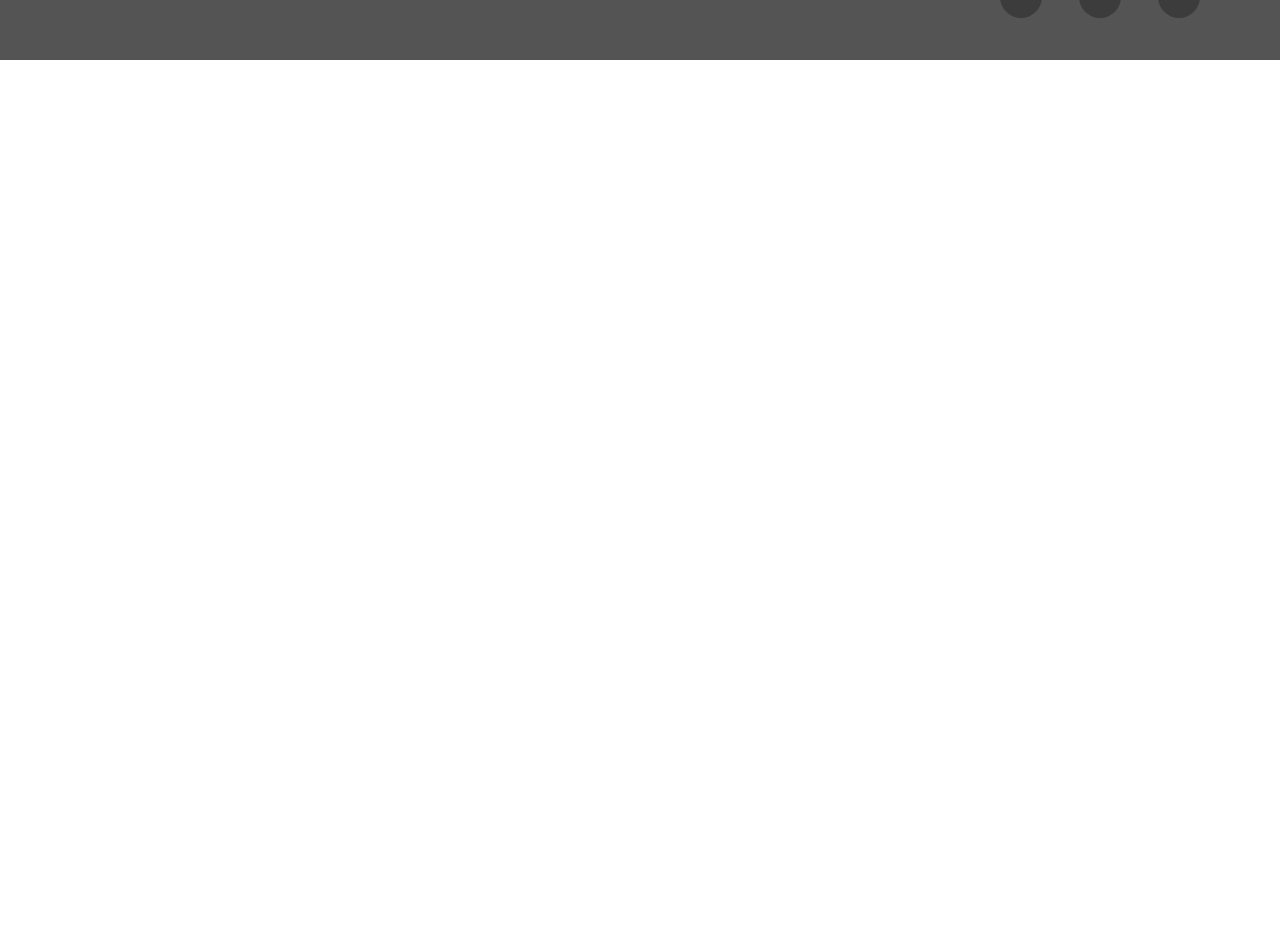
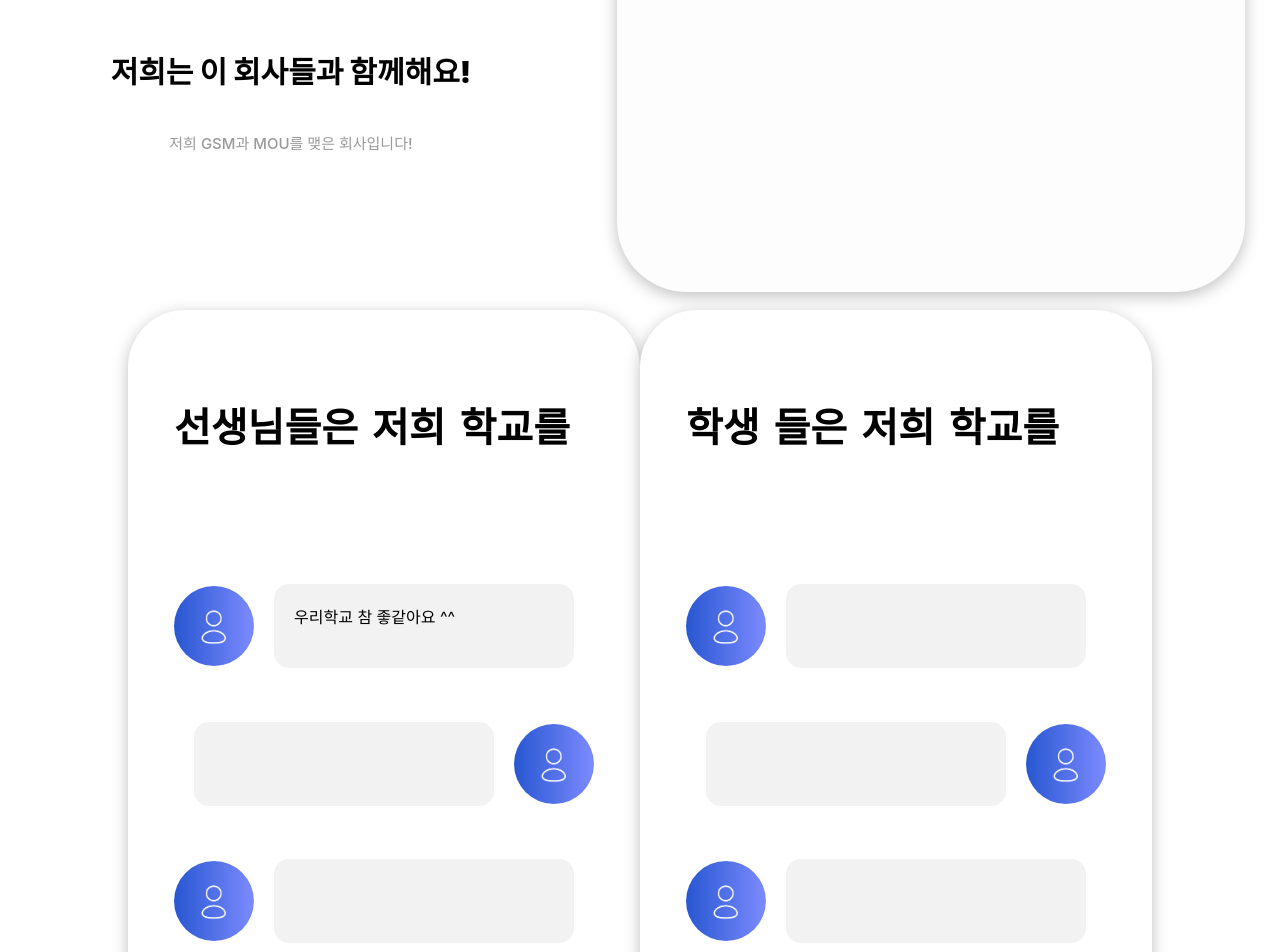
Before and after one commit to Cinabro-GSM/WIG-Client, a Next.js app: page / in a window 1280 px wide. Shown: the part 940-1892 px from the top of the page. Before the commit the page ends 1000 px from the top, so only its background shows below. Built offline with nearby package versions, Linux system fonts and the light colour scheme.

Commit message:
Add Main

```diff
--- a/pages/index.tsx
+++ b/pages/index.tsx
@@ -1,5 +1,7 @@
 import type { NextPage } from 'next'
 import styled from "styled-components";
+import MouList from '../src/components/MouList';
+import OpinionList from '../src/components/OpinionList';
 
 const Main = styled.div`
 	display: flex;
@@ -10,10 +12,34 @@ const Main = styled.div`
   background-color: #C4C4C4;
 `;
 
+const Mou = styled.div`
+  display: flex;
+  justify-content: center;
+  align-items: center;
+  width: 100%;
+  height: 60vh;
+  background-color: #FFFFFF;
+`;
+
+const Opinion = styled.div`
+  display: flex;
+  justify-content: center;
+  align-items: center;
+  width: 100%;
+  height: 80vh;
+  background-color: #FFFFFF;
+`;
+
 const Home: NextPage = () => {
   return (
     <>
       <Main>styled components 적용완료</Main>
+      <Mou>
+        <MouList />
+      </Mou>
+      <Opinion>
+        <OpinionList/>
+      </Opinion>
     </>
   )
 }
--- /dev/null
+++ b/src/components/MouList.tsx
@@ -0,0 +1,75 @@
+import styled from "styled-components";
+
+const MouWrapper = styled.div`
+  display: flex;
+  justify-content: center;
+  align-items: center;
+  width: 100%;
+  height: 60vh;
+`;
+
+const TextWrapper = styled.div`
+  display: flex;
+  justify-content: center;
+  align-items: center;
+  flex-direction: column;
+  width: 50%;
+  height: 100%;
+  text-align: center;
+`;
+
+const Text1 = styled.div`
+  width: 100%;
+  display: block;
+  font-weight: 900;
+  font-size: 30px;
+`;
+
+const Text2 = styled.div`
+  width: 100%;
+  display: block;
+  font-weight: 500;
+  font-size: 15px;
+  color: #999999;
+  margin-top: 5vh;
+`;
+
+const ListWrapper = styled.div`
+    width: 60%;
+    height: 100%;
+    display: flex;
+    justify-content: center;
+    align-items: center;
+
+`;
+
+const Lists = styled.div`
+  display: flex;
+  justify-content: center;
+  align-items: center;
+  width: 90%;
+  height: 80%;
+  background: #FDFDFD;
+  box-shadow: 0px 4px 16px rgba(0, 0, 0, 0.25);
+  border-radius: 70px;
+`;
+
+export const MouList = () => {
+  return (
+    <>
+      <MouWrapper>
+        <TextWrapper>
+            <Text1>저희는 이 회사들과 함께해요!</Text1>
+            <Text2>저희 GSM과 MOU를 맺은 회사입니다!</Text2>
+        </TextWrapper>
+        <ListWrapper>
+          <Lists>
+
+          </Lists>
+        </ListWrapper>
+      </MouWrapper>
+    </>
+  )
+}
+
+export default MouList
--- /dev/null
+++ b/src/components/OpinionList.tsx
@@ -0,0 +1,141 @@
+import styled from "styled-components";
+
+const OpinionWrapper = styled.div`
+  display: flex;
+  justify-content: space-around;
+  align-items: center;
+  width: 80%;
+  height: 80vh;
+`;
+
+const Teacheropinion = styled.div`
+  display: grid;
+  justify-content: center;
+  align-items: center;
+  margin: 0 auto;
+  width: 700px;
+  height: 700px;
+  background: #FFFFFF;
+  box-shadow: 0px 4px 16px rgba(0, 0, 0, 0.25);
+  border-radius: 57px;
+`;
+
+const Studentopinion = styled.div`
+  display: grid;
+  justify-content: center;
+  align-items: center;
+  margin: 0 auto;
+  width: 700px;
+  height: 700px;
+  background: #FFFFFF;
+  box-shadow: 0px 4px 16px rgba(0, 0, 0, 0.25);
+  border-radius: 57px;
+`;
+
+const Text = styled.div`
+  display: flex;
+  justify-content: left;
+  align-items: center;
+  font-weight: 900;
+  font-size: 40px;
+  word-spacing: 6px;
+  margin-bottom: -10vh;
+
+`;
+
+const OpinionListWrapper = styled.div`
+  display: grid;
+  justify-content: center;
+  align-items: center;
+  width: 100%;
+  height: 100%;
+  /* margin-left: 5vh; */
+`;
+
+const ListWrapper = styled.div`
+  display: grid;
+  justify-content: center;
+  align-items: center;
+  margin: 0 auto;
+  width: 100%;
+  height: 100%;
+  margin-bottom: 10vh;
+`;
+
+const Lists = styled.div`
+  display: flex;
+  justify-content: center;
+  align-items: center;
+  width: 100%;
+  height: 10vh;
+`;
+
+const Dot = styled.div`
+  display: flex;
+  justify-content: center;
+  align-items: center;
+  width: 80px;
+  height: 80px;
+  background: linear-gradient(90deg, #2757D1 0%, #7D8AFF 100%);
+  border-radius: 100%;
+  margin: 0 auto;
+`;
+
+const Profile = styled.img`
+  width: 40px;
+  height: 40px;
+`;
+
+const Opinions = styled.div`
+  width: 35vh;
+  height: 80%;
+  background-color: #F2F2F2;
+  border-radius: 15px;
+  margin: 0 20px 0 20px;
+  padding: 20px 0 0 20px;
+`;
+
+export const OpinionList = () => {
+  return (
+    <>
+      <OpinionWrapper>
+        <Teacheropinion>
+          <OpinionListWrapper>
+            <Text>선생님들은 저희 학교를</Text>
+            <ListWrapper>
+              <Lists/>
+              <Lists>
+                <Dot><Profile src="/image/Profile.png"/></Dot><Opinions>우리학교 참 좋같아요 ^^</Opinions>
+              </Lists>
+              <Lists className="two">
+                <Opinions/><Dot><Profile src="/image/Profile.png"/></Dot>
+              </Lists>
+              <Lists>
+                <Dot><Profile src="/image/Profile.png"/></Dot><Opinions/>
+              </Lists>
+            </ListWrapper>
+          </OpinionListWrapper>
+        </Teacheropinion>
+        <Studentopinion>
+          <OpinionListWrapper>
+            <Text>학생 들은 저희 학교를</Text>
+            <ListWrapper>
+              <Lists/>
+              <Lists>
+                <Dot><Profile src="/image/Profile.png"/></Dot><Opinions/>
+              </Lists>
+              <Lists className="two">
+                <Opinions/><Dot><Profile src="/image/Profile.png"/></Dot>
+              </Lists>
+              <Lists>
+                <Dot><Profile src="/image/Profile.png"/></Dot><Opinions/>
+              </Lists>
+            </ListWrapper>
+          </OpinionListWrapper>
+        </Studentopinion>
+      </OpinionWrapper>
+    </>
+  )
+}
+
+export default OpinionList
```
Also changed, not shown: public/image/Profile.png (added), src/components/Gnb.tsx (deleted).
